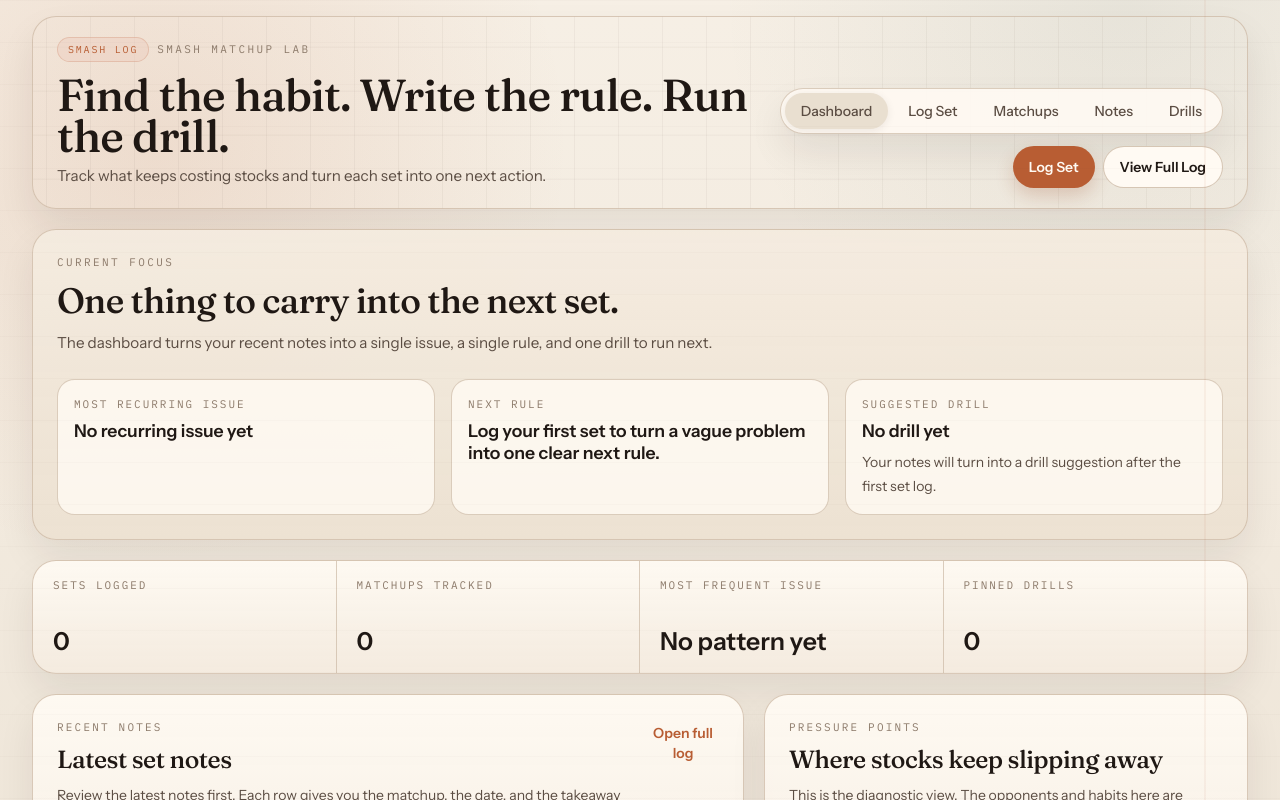
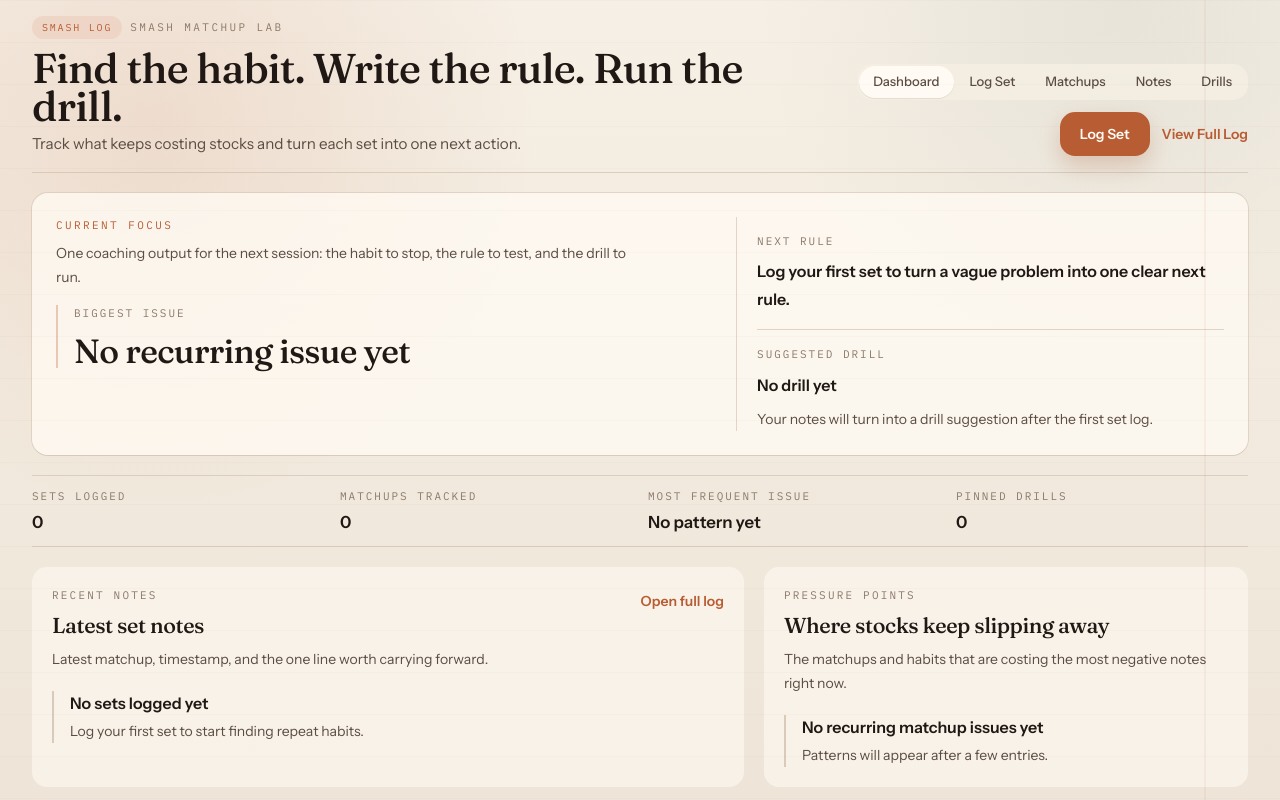
Before and after one commit to dotxdaemon/smash, a React (Vite) app: page / in a window 1280 px wide. Shown: the top 800 px of the page. Built offline with nearby package versions, Linux system fonts and the light colour scheme.

Commit message:
Refine the dashboard hierarchy

```diff
--- a/src/App.tsx
+++ b/src/App.tsx
@@ -1206,7 +1206,7 @@ function AppNav({ activeView, ariaLabel, mobile, onSelect }: AppNavProps) {
     <nav
       className={mobile
         ? 'fixed left-3 right-3 z-30 flex items-center gap-1 rounded-[1.25rem] border border-black/10 bg-[#241d18]/95 p-1 shadow-float backdrop-blur md:hidden'
-        : 'hidden items-center gap-1 rounded-full border border-line/70 bg-paper-strong/90 p-1 shadow-panel lg:inline-flex'}
+        : 'hidden items-center gap-0.5 rounded-[0.95rem] bg-paper-soft/80 p-0.5 lg:inline-flex'}
       aria-label={ariaLabel}
       style={mobile ? { bottom: 'max(env(safe-area-inset-bottom), 0.75rem)' } : undefined}
     >
@@ -1221,11 +1221,11 @@ function AppNav({ activeView, ariaLabel, mobile, onSelect }: AppNavProps) {
               'group flex min-w-0 items-center justify-center rounded-full font-medium transition',
               mobile
                 ? 'flex-1 px-1.5 py-2.5 text-center text-[11px] leading-none text-paper-soft/72'
-                : 'px-4 py-2 text-sm text-ink-soft',
+                : 'px-3.5 py-1.5 text-[13px] text-ink-soft',
               active &&
                 (mobile
                   ? 'bg-paper-strong text-ink shadow-[0_6px_14px_rgba(0,0,0,0.18)]'
-                  : 'bg-paper text-ink shadow-[0_2px_8px_rgba(40,27,20,0.08)]'),
+                  : 'bg-paper-strong text-ink shadow-[0_1px_0_rgba(40,27,20,0.08)]'),
             )}
             aria-current={active ? 'page' : undefined}
             onClick={() => onSelect(item.view)}
@@ -1254,63 +1254,84 @@ function CurrentFocusCard({
   onOpenMatchup,
 }: CurrentFocusCardProps) {
   return (
-    <SectionCard className="surface-muted px-4 py-5 sm:px-6 sm:py-6" data-section="current-focus">
-      <div className="flex flex-col gap-4 lg:flex-row lg:items-start lg:justify-between">
-        <div className="space-y-3">
-          <p className="font-mono text-[11px] uppercase tracking-[0.22em] text-ink-faint">
+    <section
+      className="rounded-[1rem] bg-paper-strong/80 px-4 py-5 shadow-[0_1px_0_rgba(40,27,20,0.08)] ring-1 ring-line/45 sm:px-6 sm:py-6"
+      data-section="current-focus"
+      data-focus-layout="coaching"
+    >
+      <div className="grid gap-5 lg:grid-cols-[minmax(0,1.15fr)_minmax(280px,0.85fr)] lg:items-start">
+        <div className="space-y-4" data-focus-item="issue">
+          <div className="space-y-2">
+            <p className="font-mono text-[11px] uppercase tracking-[0.22em] text-accent">
               Current Focus
             </p>
-          <h2 className="max-w-2xl text-[1.85rem] leading-[1.02] text-balance text-ink sm:text-[2.2rem]">
-            One thing to carry into the next set.
+            <p className="max-w-xl text-sm leading-6 text-ink-soft">
+              One coaching output for the next session: the habit to stop, the rule to test, and the drill to run.
+            </p>
+          </div>
+          <div className="space-y-3 border-l-2 border-accent/30 pl-4">
+            <p className="font-mono text-[11px] uppercase tracking-[0.18em] text-ink-faint">
+              Biggest issue
+            </p>
+            <h2 className="max-w-2xl text-[1.75rem] leading-[1.02] text-ink sm:text-[2.1rem]">
+              {currentFocusIssue}
             </h2>
-          <p className="max-w-2xl text-sm leading-6 text-ink-soft sm:text-[0.95rem]">
-            The dashboard turns your recent notes into a single issue, a single rule, and one drill to run next.
+          </div>
+        </div>
+
+        <div className="grid gap-4 border-t border-line/55 pt-4 lg:border-l lg:border-t-0 lg:pl-5">
+          <div className="space-y-2" data-focus-item="rule">
+            <p className="font-mono text-[11px] uppercase tracking-[0.18em] text-ink-faint">
+              Next rule
             </p>
-        </div>
-
+            <p className="text-base font-semibold leading-7 text-ink">
+              {currentFocusRule}
+            </p>
+          </div>
+          <div className="space-y-2 border-t border-line/55 pt-4" data-focus-item="drill">
+            <p className="font-mono text-[11px] uppercase tracking-[0.18em] text-ink-faint">
+              Suggested drill
+            </p>
+            <p className="text-base font-semibold leading-7 text-ink">
+              {currentFocusDrill.title}
+            </p>
+            <p className="text-sm leading-6 text-ink-soft">
+              {currentFocusDrill.description}
+            </p>
+          </div>
           {focusOpponent && (
+            <div className="border-t border-line/55 pt-4">
               <button
                 type="button"
-            className={SECONDARY_BUTTON_STYLES}
+                className={TEXT_BUTTON_STYLES}
                 onClick={() => onOpenMatchup(focusOpponent)}
               >
                 Open {focusOpponent}
               </button>
-        )}
-      </div>
-
-      <div className="mt-6 grid gap-4 lg:grid-cols-3">
-        <FocusPanel
-          label="Most recurring issue"
-          value={currentFocusIssue}
-        />
-        <FocusPanel label="Next rule" value={currentFocusRule} />
-        <FocusPanel
-          label="Suggested drill"
-          value={currentFocusDrill.title}
-          detail={currentFocusDrill.description}
-        />
-      </div>
-    </SectionCard>
+            </div>
+          )}
+        </div>
+      </div>
+    </section>
   )
 }
 
 function StatRow({ stats }: { stats: SummaryStat[] }) {
   return (
-    <SectionCard className="overflow-hidden p-0" data-section="summary-stats">
-      <dl className="grid divide-y divide-line/70 sm:grid-cols-2 sm:divide-y-0 lg:grid-cols-4 lg:divide-x lg:divide-line/70">
+    <section className="border-y border-line/55 py-3" data-section="summary-stats">
+      <dl className="grid grid-cols-2 gap-x-4 gap-y-3 lg:grid-cols-4">
         {stats.map((stat) => (
-          <div key={stat.label} className="flex min-h-28 flex-col justify-between gap-3 px-4 py-4 sm:px-5">
+          <div key={stat.label} className="min-w-0 space-y-1.5">
             <dt className="font-mono text-[11px] uppercase tracking-[0.18em] text-ink-faint">
               {stat.label}
             </dt>
-            <dd className="text-[1.35rem] font-semibold leading-tight text-ink sm:text-[1.55rem]">
+            <dd className="text-base font-semibold leading-6 text-ink sm:text-[1.05rem]">
               {stat.value}
             </dd>
           </div>
         ))}
       </dl>
-    </SectionCard>
+    </section>
   )
 }
 
@@ -1330,50 +1351,54 @@ function DashboardHeader({
   shellPurpose,
 }: DashboardHeaderProps) {
   return (
-    <SectionCard
-      className="surface-grid px-4 py-4 sm:px-6 sm:py-5"
+    <section
+      className="border-b border-line/60 pb-4"
       data-section={activeView === 'dashboard' ? 'dashboard-header' : 'page-header'}
     >
-      <div className="flex flex-col gap-4 xl:flex-row xl:items-end xl:justify-between">
-        <div className="space-y-3">
+      <div className="flex flex-col gap-4 lg:flex-row lg:items-end lg:justify-between">
+        <div className="space-y-2.5">
           <div className="flex flex-wrap items-center gap-2">
-            <span className="rounded-full border border-accent/20 bg-accent-soft/55 px-2.5 py-1 font-mono text-[10px] uppercase tracking-[0.18em] text-accent">
+            <span className="rounded-[0.8rem] bg-accent-soft/70 px-2.5 py-1 font-mono text-[10px] uppercase tracking-[0.18em] text-accent">
               Smash Log
             </span>
             <p className="font-mono text-[11px] uppercase tracking-[0.22em] text-ink-faint">
               Smash Matchup Lab
             </p>
           </div>
-          <div className="space-y-2">
-            <h1 className="max-w-3xl font-display text-[2rem] leading-[0.92] text-ink sm:text-[2.35rem] lg:text-[2.8rem]">
+          <div className="space-y-1.5">
+            <h1 className="max-w-3xl font-display text-[1.85rem] leading-[0.92] text-ink sm:text-[2.2rem] lg:text-[2.6rem]">
               {activeView === 'dashboard'
                 ? 'Find the habit. Write the rule. Run the drill.'
                 : VIEW_ITEMS.find((item) => item.view === activeView)?.title}
             </h1>
-            <p className="max-w-2xl text-balance text-sm leading-6 text-ink-soft sm:text-[0.95rem]">
+            <p className="max-w-xl text-sm leading-6 text-ink-soft sm:text-[0.95rem]">
               {shellPurpose}
             </p>
           </div>
         </div>
 
-        <div className="flex flex-col gap-3 xl:items-end">
+        <div className="flex flex-col gap-3 lg:items-end">
           <AppNav
             activeView={activeView}
             ariaLabel="Notebook navigation"
             mobile={false}
             onSelect={onSelectView}
           />
-          <div className="flex flex-wrap gap-2">
-            <button type="button" className={PRIMARY_BUTTON_STYLES} onClick={onOpenEntry}>
+          <div className="flex flex-wrap items-center gap-3">
+            <button
+              type="button"
+              className="inline-flex items-center justify-center rounded-[0.95rem] bg-accent px-5 py-3 text-sm font-semibold text-paper-strong shadow-[0_10px_22px_rgba(151,69,34,0.22)] transition hover:bg-accent-strong"
+              onClick={onOpenEntry}
+            >
               Log Set
             </button>
-            <button type="button" className={SECONDARY_BUTTON_STYLES} onClick={onOpenLog}>
+            <button type="button" className={TEXT_BUTTON_STYLES} onClick={onOpenLog}>
               View Full Log
             </button>
           </div>
         </div>
       </div>
-    </SectionCard>
+    </section>
   )
 }
 
@@ -1411,7 +1436,7 @@ function DashboardPage({
   summaryStats,
 }: DashboardPageProps) {
   return (
-    <section className="flex flex-col gap-5">
+    <section className="flex flex-col gap-4 sm:gap-5">
       <CurrentFocusCard
         currentFocusDrill={currentFocusDrill}
         currentFocusIssue={currentFocusIssue}
@@ -1450,11 +1475,11 @@ interface RecentNotesPanelProps {
 
 function RecentNotesPanel({ entries, onOpenLog, onOpenMatchup }: RecentNotesPanelProps) {
   return (
-    <SectionCard className="px-4 py-5 sm:px-6 sm:py-6" data-section="recent-notes">
+    <DashboardSection className="px-4 py-5 sm:px-5 sm:py-5" data-section="recent-notes">
       <SectionHeading
         eyebrow="Recent notes"
-        title={<h3 className="text-[1.55rem] leading-tight text-ink">Latest set notes</h3>}
-        description="Review the latest notes first. Each row gives you the matchup, the date, and the takeaway worth carrying forward."
+        title={<h3 className="text-[1.35rem] leading-tight text-ink">Latest set notes</h3>}
+        description="Latest matchup, timestamp, and the one line worth carrying forward."
         action={
           <button type="button" className={TEXT_BUTTON_STYLES} onClick={onOpenLog}>
             Open full log
@@ -1490,7 +1515,7 @@ function RecentNotesPanel({ entries, onOpenLog, onOpenMatchup }: RecentNotesPane
           />
         )}
       </div>
-    </SectionCard>
+    </DashboardSection>
   )
 }
 
@@ -1502,21 +1527,21 @@ function PressurePointsPanel({
   onOpenMatchup: (opponentCharacter: string) => void
 }) {
   return (
-    <SectionCard className="px-4 py-5 sm:px-6 sm:py-6" data-section="pressure-points">
+    <DashboardSection className="px-4 py-5 sm:px-5 sm:py-5" data-section="pressure-points">
       <SectionHeading
         eyebrow="Pressure points"
-        title={<h3 className="text-[1.55rem] leading-tight text-ink">Where stocks keep slipping away</h3>}
-        description="This is the diagnostic view. The opponents and habits here are where your practice time should go first."
+        title={<h3 className="text-[1.35rem] leading-tight text-ink">Where stocks keep slipping away</h3>}
+        description="The matchups and habits that are costing the most negative notes right now."
       />
 
       <div className="mt-5">
         {items.length > 0 ? (
-          <ol className="space-y-3">
+          <ol className="divide-y divide-line/55">
             {items.map((item, index) => (
-              <li key={item.opponentCharacter}>
+              <li key={item.opponentCharacter} className="py-3 first:pt-0 last:pb-0">
                 <button
                   type="button"
-                  className="w-full rounded-[1rem] border border-line/70 bg-paper-strong/75 px-4 py-4 text-left transition hover:border-line-strong"
+                  className="grid w-full gap-2 text-left transition hover:text-accent"
                   onClick={() => onOpenMatchup(item.opponentCharacter)}
                 >
                   <div className="flex items-start justify-between gap-4">
@@ -1527,7 +1552,7 @@ function PressurePointsPanel({
                       </div>
                       <p className="text-sm leading-6 text-ink-soft">{item.issue}</p>
                     </div>
-                    <span className="rounded-full bg-accent-soft/55 px-2.5 py-1 text-[11px] font-semibold uppercase tracking-[0.18em] text-accent">
+                    <span className="text-[11px] font-semibold uppercase tracking-[0.18em] text-accent">
                       {item.negativeCount} notes
                     </span>
                   </div>
@@ -1542,7 +1567,7 @@ function PressurePointsPanel({
           />
         )}
       </div>
-    </SectionCard>
+    </DashboardSection>
   )
 }
 
@@ -1562,10 +1587,10 @@ function DrillLibraryPreview({
   pinnedTitles,
 }: DrillLibraryPreviewProps) {
   return (
-    <SectionCard className="px-4 py-5 sm:px-6 sm:py-6" data-section="drill-preview">
+    <DashboardSection className="px-4 py-5 sm:px-5 sm:py-5" data-section="drill-preview">
       <SectionHeading
         eyebrow="Drills"
-        title={<h3 className="text-[1.55rem] leading-tight text-ink">Practice layer</h3>}
+        title={<h3 className="text-[1.35rem] leading-tight text-ink">Practice layer</h3>}
         description={
           pinnedCount > 0
             ? `${pinnedCount} drill${pinnedCount === 1 ? '' : 's'} pinned for the next session.`
@@ -1578,7 +1603,7 @@ function DrillLibraryPreview({
         }
       />
 
-      <div className="mt-5 grid gap-4 lg:grid-cols-3">
+      <div className="mt-4 grid gap-3 lg:grid-cols-3">
         {drills.map((drill) => (
           <DrillItem
             key={drill.title}
@@ -1588,7 +1613,7 @@ function DrillLibraryPreview({
           />
         ))}
       </div>
-    </SectionCard>
+    </DashboardSection>
   )
 }
 
@@ -1602,12 +1627,12 @@ function DrillItem({
   onToggle: () => void
 }) {
   return (
-    <article className="flex h-full flex-col justify-between rounded-[1rem] border border-line/70 bg-paper-strong/78 p-4">
+    <article className="flex h-full flex-col justify-between rounded-[0.95rem] bg-paper px-4 py-4 ring-1 ring-line/35">
       <div className="space-y-3">
         <div className="flex items-center justify-between gap-3">
           <h4 className="text-[1.1rem] leading-tight text-ink">{drill.title}</h4>
           {pinned && (
-            <span className="rounded-full bg-support/10 px-2.5 py-1 text-[11px] font-semibold uppercase tracking-[0.18em] text-support">
+            <span className="rounded-[0.8rem] bg-support/10 px-2.5 py-1 text-[11px] font-semibold uppercase tracking-[0.18em] text-support">
               Pinned
             </span>
           )}
@@ -1627,6 +1652,24 @@ function DrillItem({
         </button>
       </div>
     </article>
+  )
+}
+
+function DashboardSection({
+  children,
+  className,
+  ...props
+}: SectionCardProps) {
+  return (
+    <section
+      className={joinClassNames(
+        'rounded-[0.95rem] bg-paper-strong/60',
+        className,
+      )}
+      {...props}
+    >
+      {children}
+    </section>
   )
 }
 
@@ -1717,26 +1760,6 @@ function FilterField({ children, label }: { children: ReactNode; label: string }
   )
 }
 
-function FocusPanel({
-  detail,
-  label,
-  value,
-}: {
-  detail?: string
-  label: string
-  value: string
-}) {
-  return (
-    <div className="rounded-[1.1rem] border border-line/70 bg-paper-strong/82 p-4">
-      <p className="font-mono text-[11px] uppercase tracking-[0.18em] text-ink-faint">
-        {label}
-      </p>
-      <p className="mt-2 text-[1.1rem] font-semibold leading-tight text-ink">{value}</p>
-      {detail && <p className="mt-2 text-sm leading-6 text-ink-soft">{detail}</p>}
-    </div>
-  )
-}
-
 function FocusLine({ label, value }: { label: string; value: string }) {
   return (
     <div className="space-y-1 rounded-[1rem] border border-line/70 bg-paper-soft px-4 py-3">
@@ -1766,9 +1789,9 @@ function SectionCard({ children, className, ...props }: SectionCardProps) {
 
 function EmptyState({ body, title }: { body: string; title: string }) {
   return (
-    <div className="rounded-[1.1rem] border border-dashed border-line/80 bg-paper-soft/65 px-4 py-5">
+    <div className="border-l-2 border-line/70 pl-4">
       <p className="text-base font-semibold text-ink">{title}</p>
-      <p className="mt-2 text-sm leading-6 text-ink-soft">{body}</p>
+      <p className="mt-1 text-sm leading-6 text-ink-soft">{body}</p>
     </div>
   )
 }
```
Also changed, not shown: 2 other files (tests, documents, lock files or other folders). Lines whose indentation alone changed are shown as unchanged.
